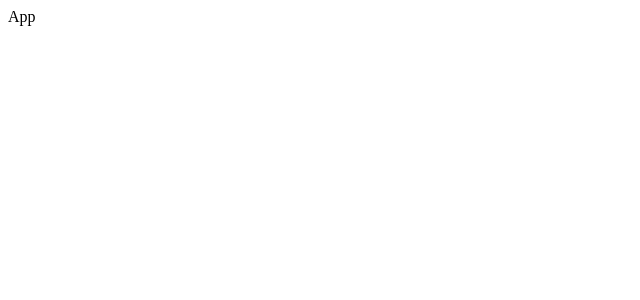
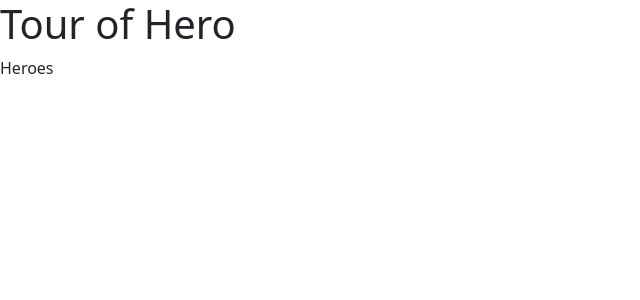
Before and after one commit to arigatopix/tour-of-heroes-react, a React (Create React App) app: page / in a window 1280 px wide. Shown: the top 300 px of the page, without its empty margins (0-640 px from the left). Built offline with nearby package versions, Linux system fonts and the light colour scheme.

Commit message:
install bootstrap, bootstrap-icons and added hero

```diff
--- a/package.json
+++ b/package.json
@@ -6,7 +6,10 @@
     "@testing-library/jest-dom": "^5.16.4",
     "@testing-library/react": "^13.3.0",
     "@testing-library/user-event": "^13.5.0",
+    "bootstrap": "^5.1.3",
+    "bootstrap-icons": "^1.8.3",
     "react": "^18.1.0",
+    "react-bootstrap": "^2.4.0",
     "react-dom": "^18.1.0",
     "react-scripts": "5.0.1",
     "web-vitals": "^2.1.4"
--- a/src/App.js
+++ b/src/App.js
@@ -1,5 +1,12 @@
+import Heroes from './componentes/heroes/Heroes';
+
 const App = () => {
-  return <div>App</div>;
+  return (
+    <>
+      <h1>Tour of Hero</h1>
+      <Heroes />
+    </>
+  );
 };
 
 export default App;
--- /dev/null
+++ b/src/componentes/heroes/Heroes.js
@@ -0,0 +1,9 @@
+const Heroes = () => {
+  return (
+    <div>
+      Heroes <i className="shield-shaded"></i>
+    </div>
+  );
+};
+
+export default Heroes;
--- /dev/null
+++ b/src/index.css
@@ -0,0 +1,2 @@
+@import url('bootstrap/dist/css/bootstrap.min.css');
+@import url('bootstrap-icons/font/bootstrap-icons.css');
--- a/src/index.js
+++ b/src/index.js
@@ -1,6 +1,8 @@
 import React from 'react';
 import ReactDOM from 'react-dom/client';
 import App from './App';
+
+import './index.css';
 
 const root = ReactDOM.createRoot(document.getElementById('root'));
 root.render(
```
Also changed, not shown: 1 other file (tests, documents, lock files or other folders).
